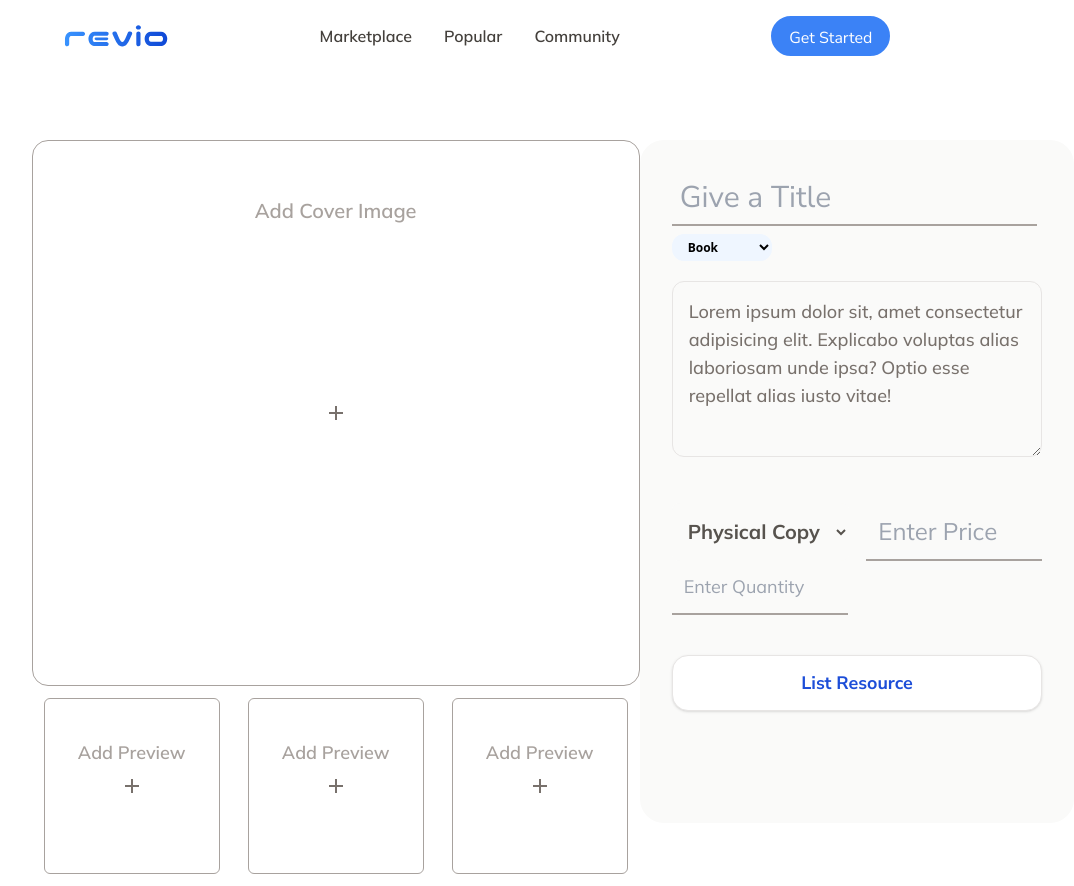
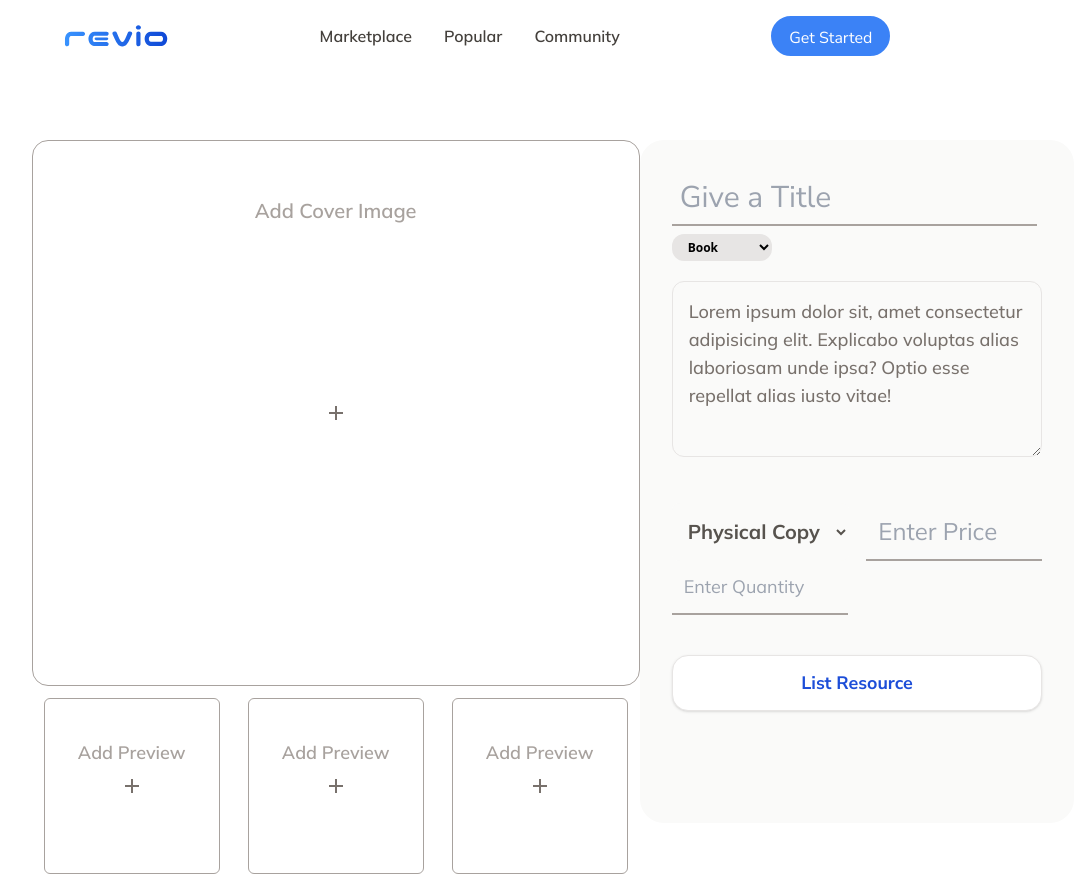
Before and after one commit to AnuragC07/revio, a React (Vite) app in the folder revio/: page /listproduct in a window 1280 px wide. Shown: the whole page, without its empty margins (87-1161 px from the left). Built offline with nearby package versions, Linux system fonts and the light colour scheme; a web font is replaced by a local one.

Commit message:
fixed listitem minor issue

```diff
--- a/revio/src/pages/ListItem.jsx
+++ b/revio/src/pages/ListItem.jsx
@@ -52,7 +52,7 @@ const ListItem = () => {
               placeholder="Give a Title"
             />
             <div className="flex flex-row gap-5 mt-2">
-              <select className="cursor-pointer outline-none text-xs font-semibold rounded-xl px-3 py-1 bg-blue-50">
+              <select className="cursor-pointer outline-none text-xs font-semibold rounded-xl px-3 py-1 bg-stone-200">
                 <option value="Book" className="cursor-pointer outline-none text-xs font-semibold rounded-xl px-3 py-1">
                   Book
                 </option>
```
